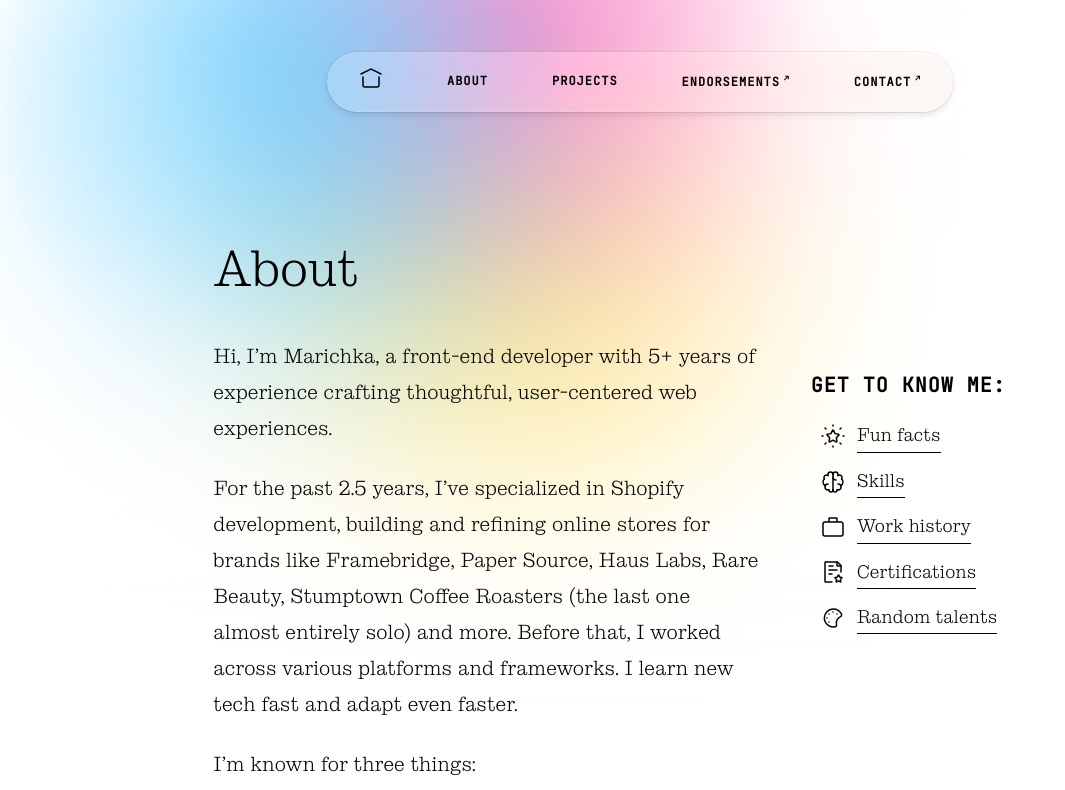
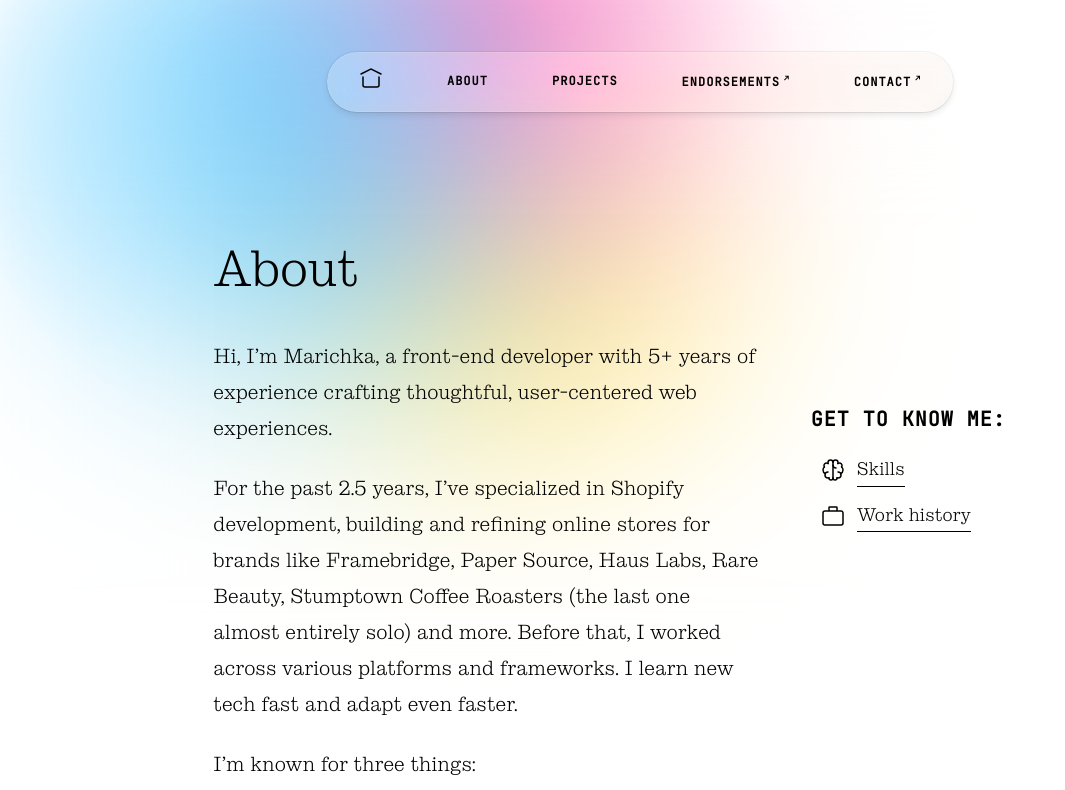
Before and after one commit to marichka-offen/portfolio-v3, a React app: page /about in a window 1280 px wide. Shown: the top 790 px of the page, without its empty margins (0-1065 px from the left). Built offline with nearby package versions, Linux system fonts and the light colour scheme; the HTML template or start-up script is replaced by a standard one.

Commit message:
Clean up

```diff
--- a/src/App.tsx
+++ b/src/App.tsx
@@ -14,7 +14,6 @@ function App() {
             <BackgroundLight />
             <main className='app__container'>
                 <Navbar />
-
                 <ScrollToHash />
                 <Routes>
                     <Route path="/" element={<Home />} />
--- a/src/components/Navbar/Navbar.tsx
+++ b/src/components/Navbar/Navbar.tsx
@@ -14,12 +14,12 @@ export default function Navbar() {
                 About
             </Link>
             <Link
-                to="/#work"
+                to="/#projects"
                 className="nav__item"
                 onClick={(e) => {
-                    if (window.location.hash === "#work") {
+                    if (window.location.hash === "#projects") {
                         e.preventDefault()
-                        const el = document.querySelector("#work")
+                        const el = document.querySelector("#projects")
                         if (el) el.scrollIntoView({ behavior: "smooth" })
                     }
                 }}
--- a/src/components/SwiperSlideContent/SwiperSlideContent.tsx
+++ b/src/components/SwiperSlideContent/SwiperSlideContent.tsx
@@ -12,9 +12,12 @@ export default function SwiperSlideContent({ project: { title, color, tags, icon
 
     return (
         <div className='swiper-slide-content'>
-            <a href={hrefLink} className="swiper-slide-content__card" style={{ backgroundColor: color }} >
+            {/* <a href={hrefLink} className="swiper-slide-content__card" style={{ backgroundColor: color }} >
                 <i className={`icon ${icon}`} />
-            </a>
+            </a> */}
+            <div className="swiper-slide-content__card" style={{ backgroundColor: color }} >
+                <i className={`icon ${icon}`} />
+            </div>
             <div className="swiper-slide-content__info">
                 <h3 className="swiper-slide-content__title">{title}</h3>
                 <ul className="swiper-slide-content__tags">
--- a/src/pages/About/About.tsx
+++ b/src/pages/About/About.tsx
@@ -12,7 +12,7 @@ export default function About() {
             <AboutSection />
 
             {/* Fun facts */}
-            <FunFactsSection />
+            {/* <FunFactsSection /> */}
 
             {/* Skills */}
             <SkillsSection />
@@ -21,7 +21,7 @@ export default function About() {
             <WorkHistorySection />
 
             {/* Hobbies */}
-            <HobbiesSection />
+            {/* <HobbiesSection /> */}
         </div>
     )
 }
--- a/src/sections/AboutSection/AboutSection.tsx
+++ b/src/sections/AboutSection/AboutSection.tsx
@@ -8,11 +8,11 @@ import PageStar from "@/assets/icons/page-star.svg"
 import IconLink from "@/components/IconLink/IconLink"
 
 const links = [
-    {
-        icon: BrightStar,
-        text: 'Fun facts',
-        link: '/about#fun-facts',
-    },
+    // {
+    //     icon: BrightStar,
+    //     text: 'Fun facts',
+    //     link: '/about#fun-facts',
+    // },
     {
         icon: Brain,
         text: 'Skills',
@@ -23,16 +23,16 @@ const links = [
         text: 'Work history',
         link: '/about#work-history',
     },
-    {
-        icon: PageStar,
-        text: 'Certifications',
-        link: '/about#certifications',
-    },
-    {
-        icon: Palette,
-        text: 'Random talents',
-        link: '/about#random-talents',
-    }
+    // {
+    //     icon: PageStar,
+    //     text: 'Certifications',
+    //     link: '/about#certifications',
+    // },
+    // {
+    //     icon: Palette,
+    //     text: 'Random talents',
+    //     link: '/about#random-talents',
+    // }
 ]
 
 export default function AboutSection() {
--- a/src/sections/IntroSection/IntroSection.tsx
+++ b/src/sections/IntroSection/IntroSection.tsx
@@ -5,6 +5,7 @@ import WorkIcon from '@/assets/icons/columns.svg'
 import StarsIcon from '@/assets/icons/stars.svg'
 import MagicWand from '@/assets/icons/magic-wand.svg'
 import IconLink from '../../components/IconLink/IconLink'
+import Hammer from '@/assets/icons/hammer.svg'
 
 const links = [
     {
@@ -31,6 +32,8 @@ const links = [
 
 export default function IntroSection() {
     return (
+        <>
+            <p style={{ maxWidth: '800px', width: '100%', margin: '100px auto 0' }}> <img className="icon-link__icon" src={Hammer} alt="" tabIndex={-1} /> <img className="icon-link__icon" src={Hammer} alt="" tabIndex={-1} /> <img className="icon-link__icon" src={Hammer} alt="" tabIndex={-1} /> This portfolio is still pretty much a work in progress, but I am really proud of it even at this stage, that I couldn't help but publish it before it's fully done. I hope you enjoy exploring it as much as I enjoy creating it! Sooooo much more is coming soon!</p>
             <div className="intro__container">
                 <div className="intro__column-left">
                     <h1 className="intro__title">Marichka Offen</h1>
@@ -54,5 +57,6 @@ export default function IntroSection() {
                     </div>
                 </div>
             </div>
+        </>
     )
 }
--- a/src/sections/WorkSection/WorkSection.tsx
+++ b/src/sections/WorkSection/WorkSection.tsx
@@ -12,7 +12,7 @@ import { projectData } from '@/data/projects'
 export default function WorkSection() {
     return (
         <section className="work">
-            <h2 className="work__title" id="work">All work</h2>
+            <h2 className="work__title" id="projects">All projects</h2>
             <Swiper
                 slidesPerView={'auto'}
                 spaceBetween={50}
```
Also changed, not shown: src/assets/icons/hammer.svg (added), src/assets/icons/wrench.svg (added). Lines whose indentation alone changed are shown as unchanged.
